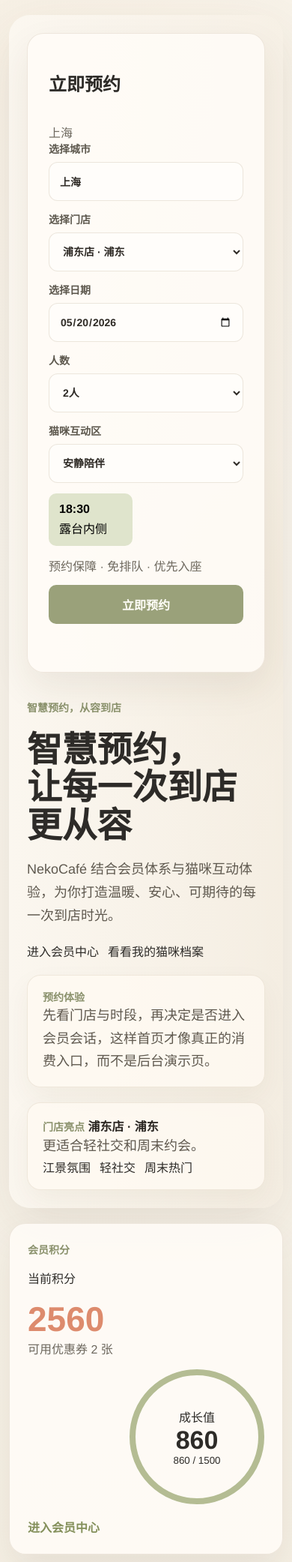
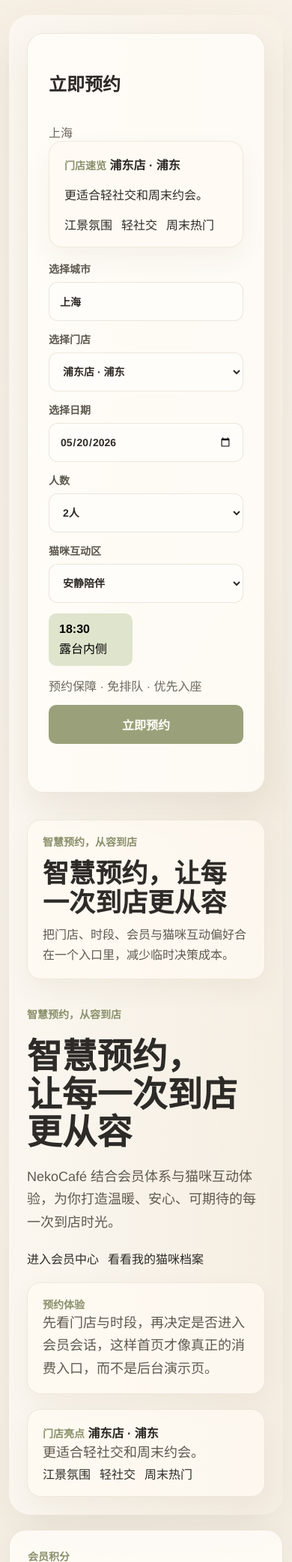
Before and after one commit to qijinyu0608/NekoCaf-, a FastAPI app: page / in a window 390 px wide. Shown: the part 213-2296 px from the top of the page at 75% size. Run offline with FastAPI, Linux system fonts and the light colour scheme; data comes from the database, SQL or seed files in the repository; data that the repository does not hold is empty; some libraries are stand-ins or nearby versions.

Commit message:
feat(web): enrich booking card context v1.3

```diff
--- a/project/app/static/app.css
+++ b/project/app/static/app.css
@@ -163,6 +163,10 @@ button {
   max-width: 620px;
 }
 
+.mobile-hero-summary {
+  display: none;
+}
+
 .eyebrow,
 .section-label {
   display: inline-flex;
@@ -194,7 +198,9 @@ button {
 }
 
 .hero-note-card,
-.store-highlight-card {
+.store-highlight-card,
+.booking-context-card,
+.mobile-hero-summary {
   max-width: 560px;
   padding: 18px 20px;
   border: 1px solid rgba(148, 123, 86, 0.14);
@@ -226,6 +232,11 @@ button {
 .booking-card {
   align-self: center;
   padding: 28px;
+}
+
+.booking-context-card {
+  margin-bottom: 18px;
+  max-width: none;
 }
 
 .card-title-row,
@@ -500,6 +511,13 @@ select {
     max-width: none;
   }
 
+  .mobile-hero-summary {
+    display: grid;
+    order: 2;
+    gap: 12px;
+    max-width: none;
+  }
+
   .hero-copy p {
     max-width: 32ch;
   }
@@ -531,6 +549,19 @@ select {
     font-size: clamp(42px, 12vw, 56px);
   }
 
+  .mobile-hero-summary h1 {
+    margin: 0;
+    font-family: Georgia, "Times New Roman", serif;
+    font-size: clamp(34px, 9vw, 44px);
+    line-height: 1.12;
+  }
+
+  .mobile-hero-summary p {
+    margin: 0;
+    color: #5f594f;
+    line-height: 1.65;
+  }
+
   .top-nav {
     flex-wrap: nowrap;
     overflow-x: auto;
--- a/project/app/templates/home.html
+++ b/project/app/templates/home.html
@@ -5,6 +5,12 @@
 {% block content %}
   <main class="page home-page">
     <section class="hero">
+      <article class="mobile-hero-summary">
+        <span class="eyebrow">智慧预约，从容到店</span>
+        <h1>智慧预约，让每一次到店更从容</h1>
+        <p>把门店、时段、会员与猫咪互动偏好合在一个入口里，减少临时决策成本。</p>
+      </article>
+
       <div class="hero-copy">
         <span class="eyebrow">智慧预约，从容到店</span>
         <h1>智慧预约，<br />让每一次到店更从容</h1>
@@ -61,6 +67,16 @@
           <h2>立即预约</h2>
           <span class="subtle-label">{{ heroCity }}</span>
         </div>
+        <article class="booking-context-card">
+          <div class="section-label">门店速览</div>
+          <strong id="booking-store-name">{{ stores[0].storeName }} · {{ stores[0].district }}</strong>
+          <p id="booking-store-summary">{{ stores[0].summary }}</p>
+          <div class="tag-row" id="booking-store-tags">
+            {% for tag in stores[0].featureTags %}
+              <span>{{ tag }}</span>
+            {% endfor %}
+          </div>
+        </article>
         <form class="booking-form" id="booking-form">
           <label>
             选择城市
```
Also changed, not shown: project/app/static/app.js (+20 -8 lines), project/tests/unit/test_service_apps.py (+1 -0 lines).
